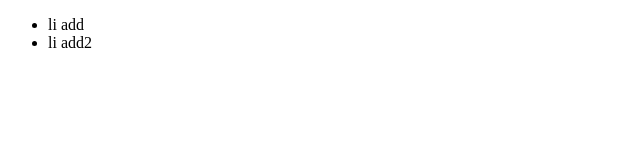
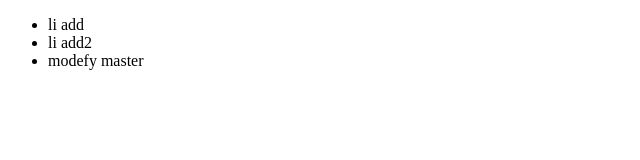
Before and after one commit to SangYeonYun/GitTest, a plain HTML site: page index.html in a window 1280 px wide. Shown: the whole page, without its empty margins (0-640 px from the left). Drawn offline with Linux system fonts and the light colour scheme.

Commit message:
modefy master

```diff
--- a/index.html
+++ b/index.html
@@ -7,6 +7,7 @@
 	<ul>
 		<li>li add</li>
 		<li>li add2</li>
+		<li>modefy master</li>
 	</ul>
 </body>
 </html>
```
